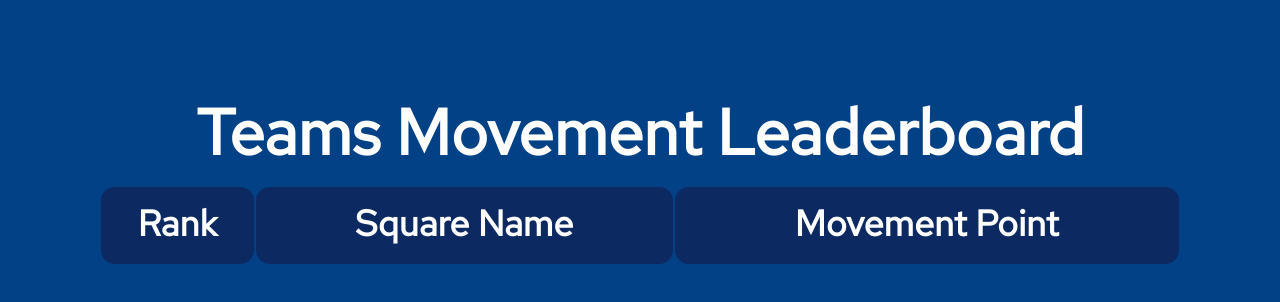
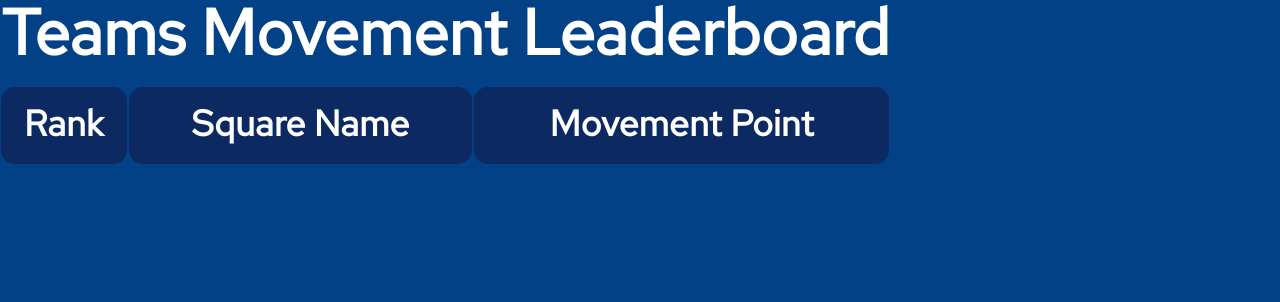
Before and after one commit to andriidiatel/kuulweb, a plain HTML site: page index.html in a window 1280 px wide. Drawn offline with nearby package versions, Linux system fonts and the light colour scheme; no server answers; a web font is replaced by a local one.

Commit message:
Six padding

```diff
--- a/css/main.css
+++ b/css/main.css
@@ -12,11 +12,11 @@ html {
   -moz-background-size: cover;
   -o-background-size: cover;
   background-size: cover;
-}
+/* }
 
 div.leaderboard-table {
-  padding: 100px;
-}
+  /* padding: 100px; */
+}  */
 
 table.leaderboard-table {
   background-color: rgba(2,65,134,1);
```
